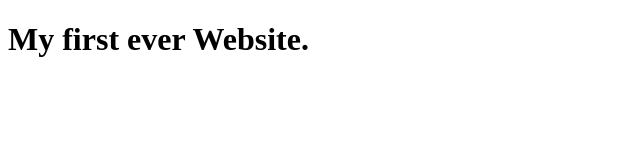
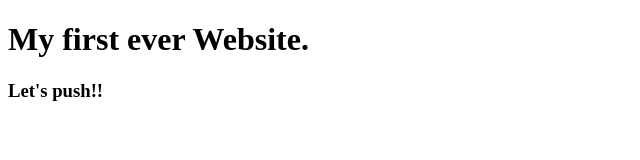
Before and after one commit to Tahmid-Nattashi/my-first-website, a plain HTML site: page index.html in a window 1280 px wide. Shown: the whole page, without its empty margins (0-640 px from the left). Drawn offline with Linux system fonts and the light colour scheme.

Commit message:
Learned github

```diff
--- a/index.html
+++ b/index.html
@@ -8,5 +8,6 @@
 </head>
 <body>
     <h1>My first ever Website.</h1>
+    <h3>Let's push!!</h3>
 </body>
 </html>
```
